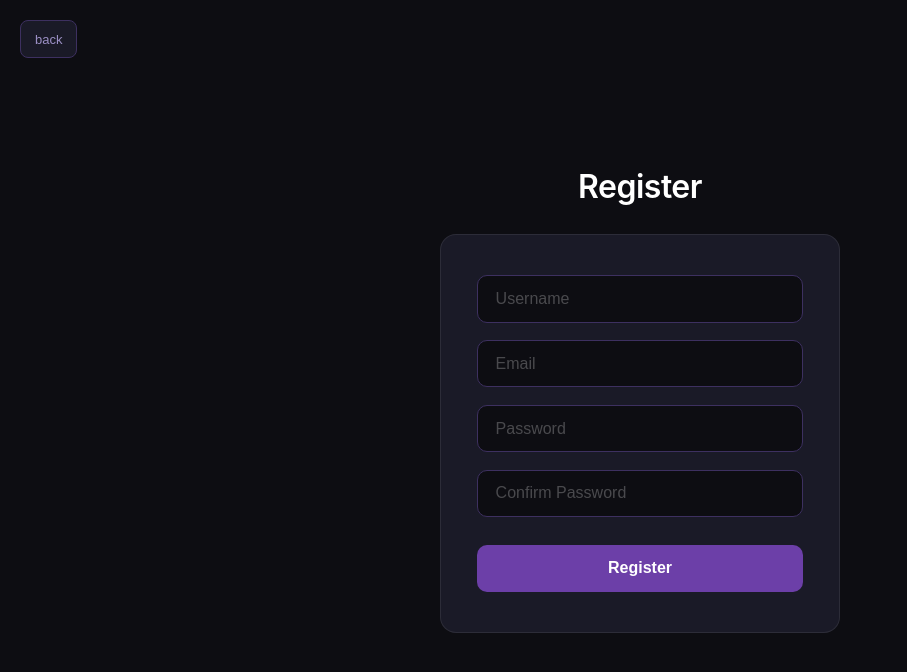
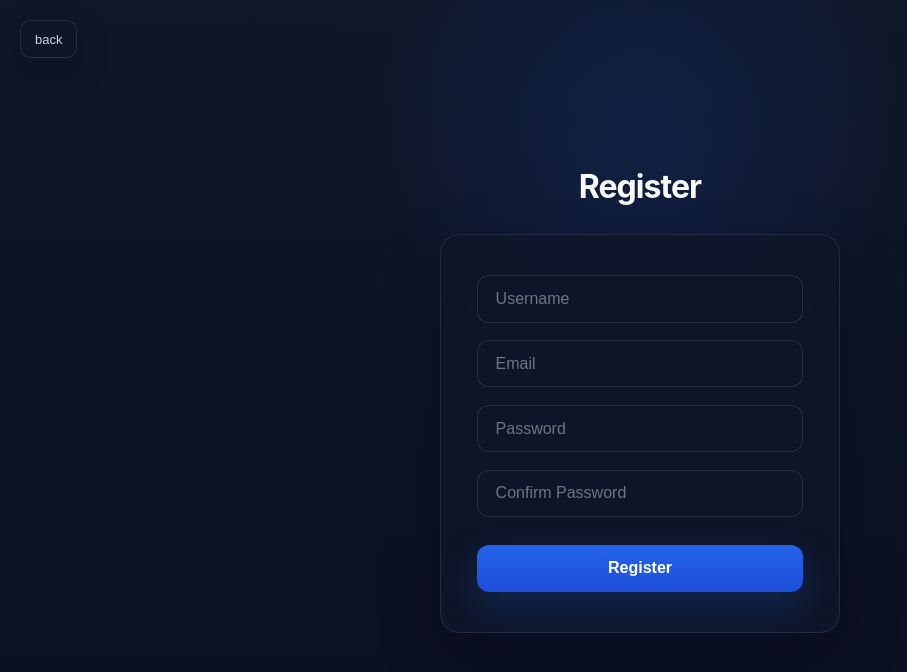
Before and after one commit to jayq23/chatbot-project, a React (Vite) app: page /register in a window 1280 px wide. Shown: the top 672 px of the page, without its empty margins (0-907 px from the left). Built offline with nearby package versions, Linux system fonts and the light colour scheme; no server answers.

Commit message:
Updated designt for register

```diff
--- a/src/styles/register.css
+++ b/src/styles/register.css
@@ -10,6 +10,10 @@ body {
   -webkit-font-smoothing: antialiased;
   -moz-osx-font-smoothing: grayscale;
   overscroll-behavior: none;
+  background:
+    radial-gradient(circle at top, rgba(37, 99, 235, 0.12), transparent 34%),
+    linear-gradient(180deg, #0b1020 0%, #0f172a 100%);
+  color: #e5e7eb;
 }
 
 .registerForm {
@@ -19,10 +23,14 @@ body {
   justify-content: center;
   min-height: 100vh;
   min-height: 100dvh;
-  background: #0d0d12;
+  background:
+    radial-gradient(circle at 50% 18%, rgba(37, 99, 235, 0.14), transparent 30%),
+    linear-gradient(180deg, rgba(15, 23, 42, 0.96) 0%, rgba(11, 16, 32, 0.98) 100%);
   padding: 2rem;
   padding-top: calc(2rem + env(safe-area-inset-top, 0px));
   padding-bottom: calc(2rem + env(safe-area-inset-bottom, 0px));
+  position: relative;
+  text-align: center;
 }
 
 .regbackbtn {
@@ -33,61 +41,64 @@ body {
   left: calc(20px + env(safe-area-inset-left, 0px));
   font-size: 13px;
   font-weight: 500;
-  border: 0.5px solid #3d3060;
-  border-radius: 8px;
+  border: 1px solid rgba(148, 163, 184, 0.18);
+  border-radius: 10px;
   padding: 8px 14px;
   cursor: pointer;
-  background-color: #1a1a27;
-  color: #9b8fc4;
+  background-color: rgba(15, 23, 42, 0.78);
+  color: #cbd5e1;
   transition: all 0.2s ease;
   -webkit-tap-highlight-color: transparent;
   touch-action: manipulation;
   min-width: 44px;
   min-height: 38px;
+  box-shadow: 0 14px 34px rgba(2, 6, 23, 0.2);
 }
 
 .regbackbtn:hover {
-  background-color: #2a2040;
-  color: #c4b8e8;
+  background-color: rgba(30, 41, 59, 0.96);
+  color: #f8fafc;
 }
 
 .registerForm h2 {
   font-size: 2rem;
-  font-weight: 600;
-  color: #ffffff;
+  font-weight: 650;
+  color: #f8fafc;
   margin-bottom: 1.75rem;
   text-align: center;
-  letter-spacing: -0.5px;
+  letter-spacing: -0.03em;
 }
 
 .registerForm form {
-  background: #1a1a27;
-  border: 0.5px solid rgba(255, 255, 255, 0.08);
+  background: rgba(15, 23, 42, 0.82);
+  border: 1px solid rgba(148, 163, 184, 0.16);
   padding: 2.5rem 2.25rem;
-  border-radius: 16px;
+  border-radius: 20px;
   width: 100%;
   max-width: 400px;
+  box-shadow: 0 24px 60px rgba(2, 6, 23, 0.28);
+  backdrop-filter: blur(14px);
 }
 
 .registerForm input {
   width: 100%;
   padding: 0.85rem 1.1rem;
   margin-bottom: 1.1rem;
-  border: 0.5px solid #3d3060;
-  border-radius: 10px;
+  border: 1px solid rgba(148, 163, 184, 0.18);
+  border-radius: 12px;
   font-size: 1rem;
   transition: border-color 0.2s ease;
-  background-color: #0d0d12;
-  color: #e8e4f0;
+  background-color: rgba(15, 23, 42, 0.92);
+  color: #f8fafc;
 }
 
 .registerForm input:focus {
   outline: none;
-  border-color: #6c3fa8;
+  border-color: rgba(59, 130, 246, 0.75);
 }
 
 .registerForm input::placeholder {
-  color: rgba(255, 255, 255, 0.25);
+  color: rgba(226, 232, 240, 0.45);
   font-weight: 400;
 }
 
@@ -98,10 +109,10 @@ body {
 .regbtn {
   width: 100%;
   padding: 0.9rem;
-  background: #6c3fa8;
+  background: linear-gradient(180deg, #2563eb 0%, #1d4ed8 100%);
   color: #ffffff;
   border: none;
-  border-radius: 10px;
+  border-radius: 12px;
   font-size: 1rem;
   font-weight: 600;
   cursor: pointer;
@@ -109,10 +120,11 @@ body {
   -webkit-tap-highlight-color: transparent;
   touch-action: manipulation;
   min-height: 44px;
+  box-shadow: 0 16px 40px rgba(37, 99, 235, 0.22);
 }
 
 .regbtn:hover {
-  background-color: #8250c8;
+  background: linear-gradient(180deg, #2b6df6 0%, #1e40af 100%);
   transform: translateY(-1px);
 }
 
```
